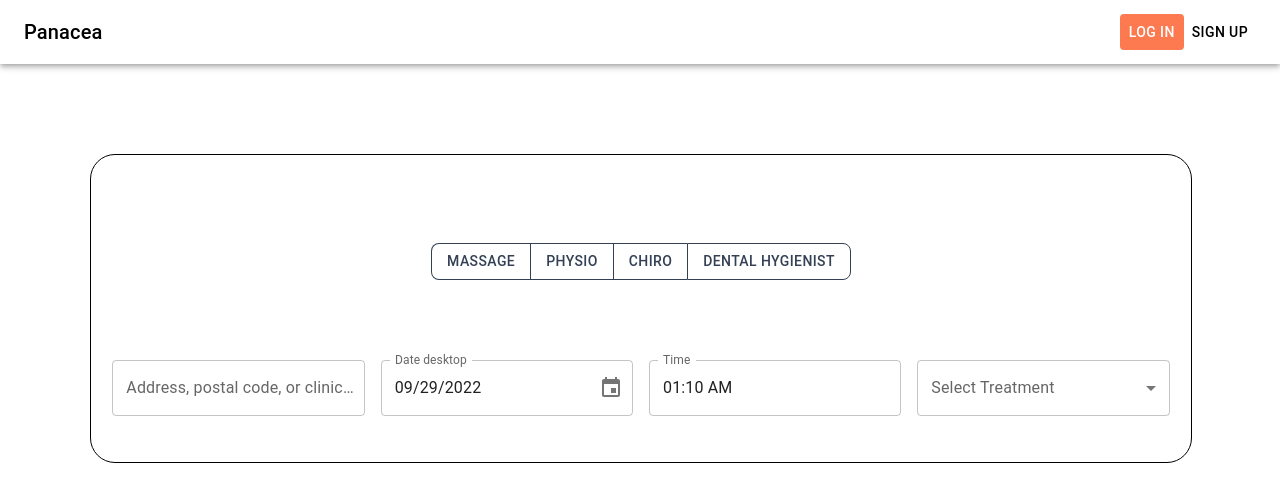
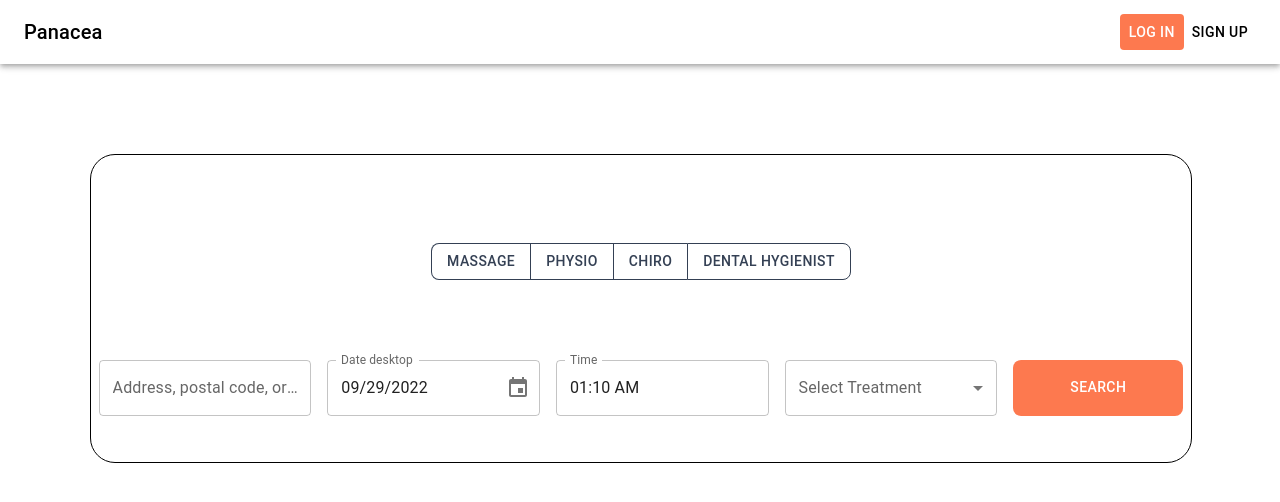
Before and after one commit to leeh1102/D-H-Panacea, a React (Create React App) app: page /filter in a window 1280 px wide. Shown: the top 502 px of the page. Built offline with nearby package versions, Linux system fonts and the light colour scheme.

Commit message:
Add search button to Serach compoment

```diff
--- a/src/components/search/search.jsx
+++ b/src/components/search/search.jsx
@@ -109,6 +109,7 @@ const Search = () => {
               <MenuItem value={"ICBC - 60 minutes"}>ICBC - 60 minutes</MenuItem>
             </Select>
           </FormControl>
+          <Button sx={Styles.submitButtonStyle}>Search</Button>
         </Box>
       </div>
     </>
--- a/src/components/search/searchStyle.js
+++ b/src/components/search/searchStyle.js
@@ -51,7 +51,15 @@ const Styles = {
 
 
 
-    }
+    },
+
+    submitButtonStyle: {
+        bgcolor: Constants.ORANGE,
+        color: '#ffffff',
+        borderRadius: 2,
+        display: 'flex',
+
+    },
 
 }
 export default Styles;
```
